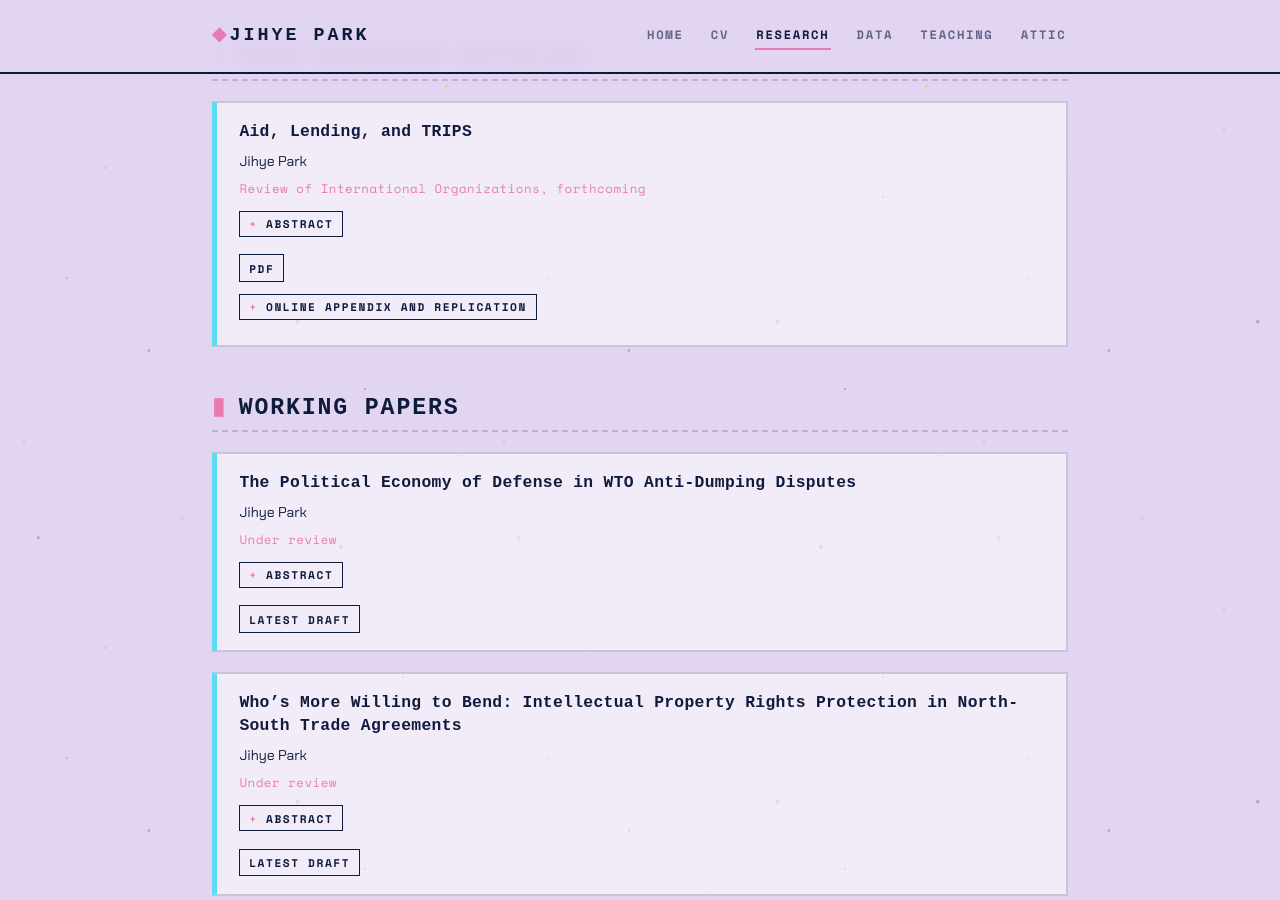
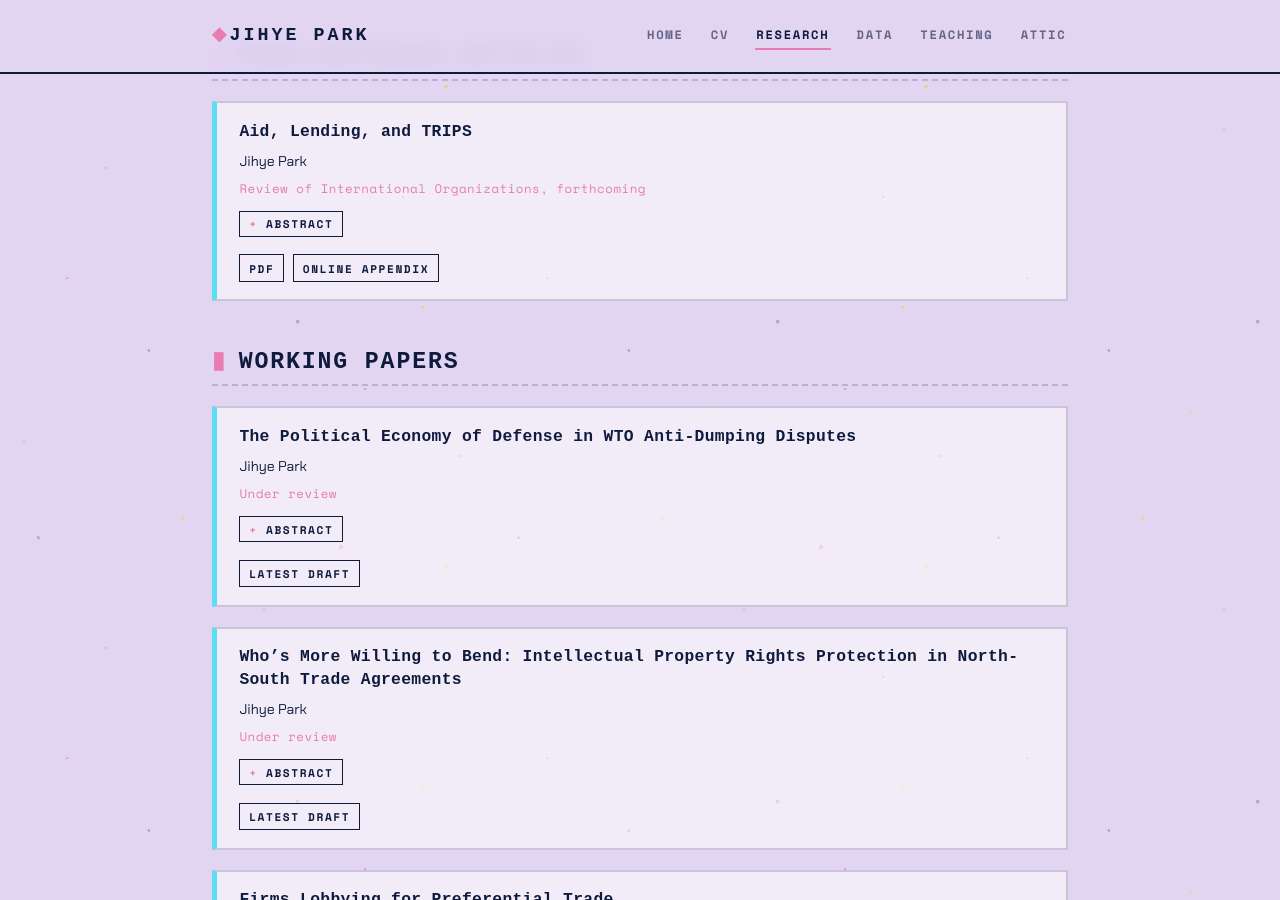
Before and after one commit to jacqpark/jacqpark.github.io, a Jekyll site: the page built from research.md, in a window 1280 px wide and 900 px high, scrolled down 848 px. Built offline with Jekyll 4.4.1, drawn with Linux system fonts in a browser that asks for light colours; some web fonts are replaced.

Commit message:
link online appendix to github

```diff
--- a/_data/publications.yml
+++ b/_data/publications.yml
@@ -33,7 +33,7 @@
   year: forthcoming
   github_pdf: papers/peer-reviewed/00__aid-lending-trips__RIO.pdf
   pdf_url: https://docs.google.com/gview?url=https://github.com/jacqpark/jacqpark.github.io/raw/main/papers/peer-reviewed/00__aid-lending-trips__RIO.pdf&embedded=false
-  replication: https://doi.org/10.5281/zenodo.20534622
+  replication: https://github.com/jacqpark/Aid-Lending-and-TRIPS-RIO
   abstract: The rise of superstar firms has accompanied the expansion of an international intellectual property (IP) regime that extends beyond the standards established in the WTO Agreement on Trade-Related
     Aspects of Intellectual Property Rights (TRIPS). Despite sustained resistance from developing countries, the United States has successfully promoted TRIPS-plus provisions through preferential trade
     agreements, with other advanced economies following. This study attributes US success in diffusing TRIPS-plus standards to the strategic deployment of development finance, conditioned on the domestic
--- a/research.md
+++ b/research.md
@@ -56,17 +56,12 @@ theme: lavender
     <p>{{ pub.abstract }}</p>
   </details>
   {% endif %}
-  {% if pub.pdf_url or pub.doi %}
+  {% if pub.pdf_url or pub.doi or pub.replication %}
   <div class="pub-links">
     {% if pub.pdf_url %}<a href="{{ pub.pdf_url }}" class="pub-link" target="_blank">PDF</a>{% endif %}
     {% if pub.doi %}<a href="{{ pub.doi }}" class="pub-link" target="_blank">DOI</a>{% endif %}
+    {% if pub.replication %}<a href="{{ pub.replication }}" class="pub-link" target="_blank">Online Appendix</a>{% endif %}
   </div>
-  {% endif %}
-  {% if pub.replication %}
-  <details class="pub-abstract">
-    <summary>Online Appendix and Replication</summary>
-    <p><a href="{{ pub.replication }}" target="_blank">{{ pub.replication | remove: "https://" }}</a></p>
-  </details>
   {% endif %}
 </div>
 {% endfor %}
```
